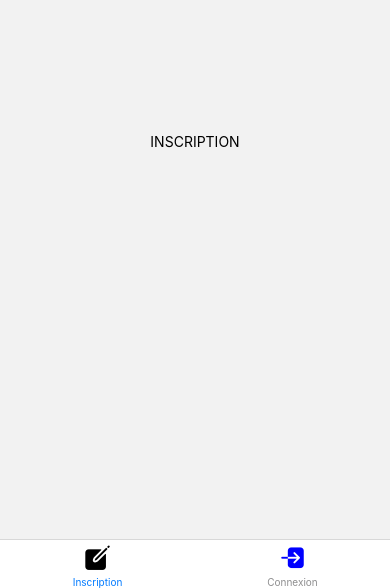
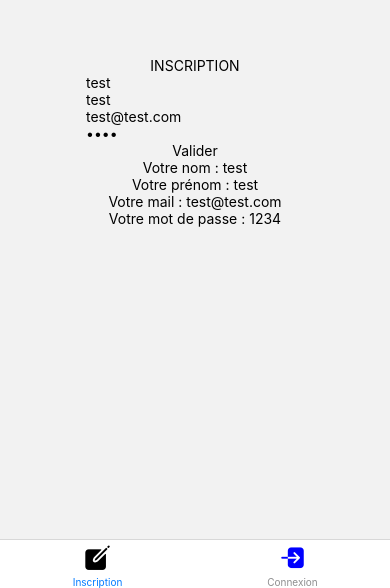
Before and after one commit to vally68/gestionLED, a React Native app: screen /Inscription in a window 390 px wide. Shown: the part 256-844 px from the top of the page. Built offline with nearby package versions, Linux system fonts and the light colour scheme.

Commit message:
Last Commit de la journée

```diff
--- a/App.js
+++ b/App.js
@@ -10,19 +10,20 @@ import Ionicons from 'react-native-vector-icons/Ionicons';
 
 const Tab = createBottomTabNavigator();
 
-const getIsLoginIn = () =>
+const getIsLogin = () =>
 {
   return false;
 }
 
 export default function App()
 {
-  const isLoginIn = getIsLoginIn()
+  const isLogin = getIsLogin()
 
-  return (
-    <NavigationContainer>
+        return (
+
+        <NavigationContainer>
       <Tab.Navigator screenOptions={{ headerShown: false }}>
-        { isLoginIn ? (
+        { isLogin ? (
           <>
         <Tab.Screen
           name="Accueil"
@@ -73,6 +74,7 @@ export default function App()
       </Tab.Navigator>
     </NavigationContainer>
   );
+
 }
 
 const styles = StyleSheet.create({
--- a/Screens/Connexion.js
+++ b/Screens/Connexion.js
@@ -1,5 +1,5 @@
 import React from 'react';
-import { SafeAreaView, StyleSheet, Text } from 'react-native';
+import { SafeAreaView, StyleSheet, Text, TextInput, TouchableOpacity } from 'react-native';
 
 
 export default class Connexion extends React.Component
@@ -17,7 +17,9 @@ export default class Connexion extends React.Component
 
     componentDidMount()
     {
-
+        console.log("Params : " + this.props.route.params.name)
+        this.setState({email: this.props.route.params.email})
+        this.setState({password: this.props.route.params.password})
     }
 
     render()
@@ -27,10 +29,24 @@ export default class Connexion extends React.Component
 
         return (
             <SafeAreaView style={styles.container}>
+                <Text>Page Connexion</Text>
                 <Text>
-                    CONNEXION
+                    Nom : {this.props.route.params.name}
                 </Text>
-
+                <Text>
+                    Prénom : {this.props.route.params.firstname}
+                </Text>
+                <Text>
+                    Email : {this.props.route.params.email}
+                </Text>
+                <Text>
+                    Email par State: {this.state.email}
+                </Text>
+                <TextInput value={this.state.email} onChangeText={text=> this.setState({email:text})}  placeholder="E-mail" keyboardType='email-address' />
+                <TextInput value={this.state.password} onChangeText={text=> this.setState({password:text})}  placeholder="Mot de passe" secureTextEntry={true} />
+                <TouchableOpacity onPress={this.validateButton}>
+                    <Text>Valider</Text>
+                </TouchableOpacity>
             </SafeAreaView>
         );
     }
--- a/Screens/Home.js
+++ b/Screens/Home.js
@@ -1,5 +1,5 @@
 import React from 'react';
-import { SafeAreaView, StyleSheet, Text } from 'react-native';
+import { SafeAreaView, StyleSheet, Text, TouchableOpacity} from 'react-native';
 
 
 
@@ -20,6 +20,11 @@ export default class Home extends React.Component
 
     }
 
+    validateButton = () =>
+    {
+        this.props.navigation.navigate("Dashboard", {name: this.state.name, firstname: this.state.firstname, email: this.state.email, password: this.state.password})
+    }
+
     render()
     {
 
@@ -30,7 +35,9 @@ export default class Home extends React.Component
                 <Text>
                     ACCUEIL
                 </Text>
+                <Text>
 
+                </Text>
             </SafeAreaView>
         );
     }
--- a/Screens/Inscription.js
+++ b/Screens/Inscription.js
@@ -1,5 +1,5 @@
 import React from 'react';
-import { SafeAreaView, StyleSheet, Text } from 'react-native';
+import { SafeAreaView, StyleSheet, Text, TextInput, TouchableOpacity} from 'react-native';
 
 
 export default class Inscription extends React.Component
@@ -9,17 +9,17 @@ export default class Inscription extends React.Component
         super(props);
         this.state =
         {
-            name: "",
-            firstnam: "",
-            email: "",
-            password: ""
+            name: "test",
+            firstname: "test",
+            email: "test@test.com",
+            password: "1234"
         };
     }
 
 
-    componentDidMount()
+    validateButton = () =>
     {
-
+        this.props.navigation.navigate("Connexion", {name: this.state.name, firstname: this.state.firstname, email: this.state.email, password: this.state.password})
     }
 
     render()
@@ -29,10 +29,20 @@ export default class Inscription extends React.Component
 
         return (
             <SafeAreaView style={styles.container}>
-                <Text>
-                    INSCRIPTION
-                </Text>
+                <Text>INSCRIPTION</Text>
+                <TextInput value={this.state.name} onChangeText={text=> this.setState({name:text})}  placeholder="Nom" />
+                <TextInput value={this.state.firstname} onChangeText={text=> this.setState({firstname:text})}  placeholder="Prénom" />
+                <TextInput value={this.state.email} onChangeText={text=> this.setState({email:text})}  placeholder="E-mail" keyboardType='email-address' />
+                <TextInput value={this.state.password} onChangeText={text=> this.setState({password:text})}  placeholder="Mot de passe" secureTextEntry={true} />
 
+                <TouchableOpacity onPress={this.validateButton}>
+                    <Text>Valider</Text>
+                </TouchableOpacity>
+
+                <Text>Votre nom : {this.state.name}</Text>
+                <Text>Votre prénom : {this.state.firstname}</Text>
+                <Text>Votre mail : {this.state.email}</Text>
+                <Text>Votre mot de passe : {this.state.password}</Text>
             </SafeAreaView>
         );
     }
```
